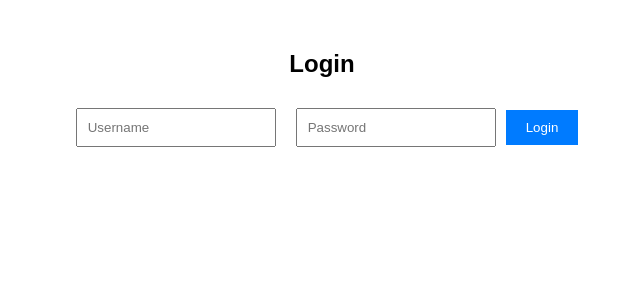
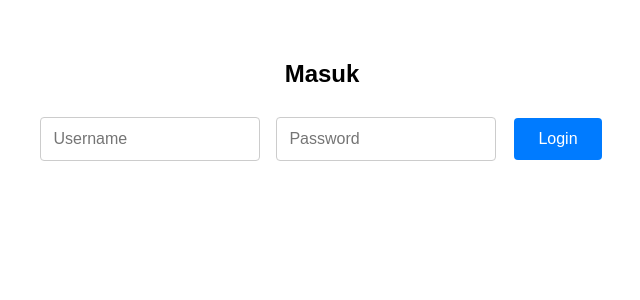
Before and after one commit to shin-meiri/main, a React (Create React App) app: page / in a window 1280 px wide. Shown: the top 300 px of the page, without its empty margins (318-958 px from the left). Built offline with nearby package versions, Linux system fonts and the light colour scheme.

Commit message:
Update Login.jsx

```diff
--- a/src/components/Login.jsx
+++ b/src/components/Login.jsx
@@ -1,5 +1,4 @@
 import { useState } from 'react';
-import axios from 'axios';
 import { useNavigate } from 'react-router-dom';
 
 function Login() {
@@ -8,28 +7,24 @@ function Login() {
   const [error, setError] = useState('');
   const navigate = useNavigate();
 
-  const handleLogin = async (e) => {
+  // 🔐 Username dan password disimpan di sini (bisa diganti)
+  const validUsername = 'admin';
+  const validPassword = '1234';
+
+  const handleLogin = (e) => {
     e.preventDefault();
-    try {
-      // Ambil data dari login.json
-      const res = await axios.get('/login.json');
-      const userData = res.data;
 
-      // Cek kredensial
-      if (userData.username === username && userData.password === password) {
-        localStorage.setItem('isLoggedIn', 'true');
-        navigate('/dashboard');
-      } else {
-        setError('Username atau password salah!');
-      }
-    } catch (err) {
-      setError('Gagal memuat data login.');
+    if (username === validUsername && password === validPassword) {
+      localStorage.setItem('isLoggedIn', 'true');
+      navigate('/dashboard');
+    } else {
+      setError('Username atau password salah!');
     }
   };
 
   return (
     <div style={styles.container}>
-      <h2>Login</h2>
+      <h2>Masuk</h2>
       <form onSubmit={handleLogin}>
         <input
           placeholder="Username"
@@ -50,7 +45,7 @@ function Login() {
           Login
         </button>
       </form>
-      {error && <p style={{ color: 'red' }}>{error}</p>}
+      {error && <p style={{ color: 'red', marginTop: '10px' }}>{error}</p>}
     </div>
   );
 }
@@ -58,19 +53,26 @@ function Login() {
 const styles = {
   container: {
     textAlign: 'center',
-    marginTop: '50px',
+    marginTop: '60px',
+    fontFamily: 'Arial, sans-serif',
   },
   input: {
-    padding: '10px',
-    margin: '10px',
-    width: '200px',
+    padding: '12px',
+    margin: '8px',
+    width: '220px',
+    border: '1px solid #ccc',
+    borderRadius: '4px',
+    fontSize: '16px',
   },
   button: {
-    padding: '10px 20px',
+    padding: '12px 24px',
+    margin: '10px',
     backgroundColor: '#007bff',
     color: 'white',
     border: 'none',
+    borderRadius: '4px',
     cursor: 'pointer',
+    fontSize: '16px',
   },
 };
 
```
